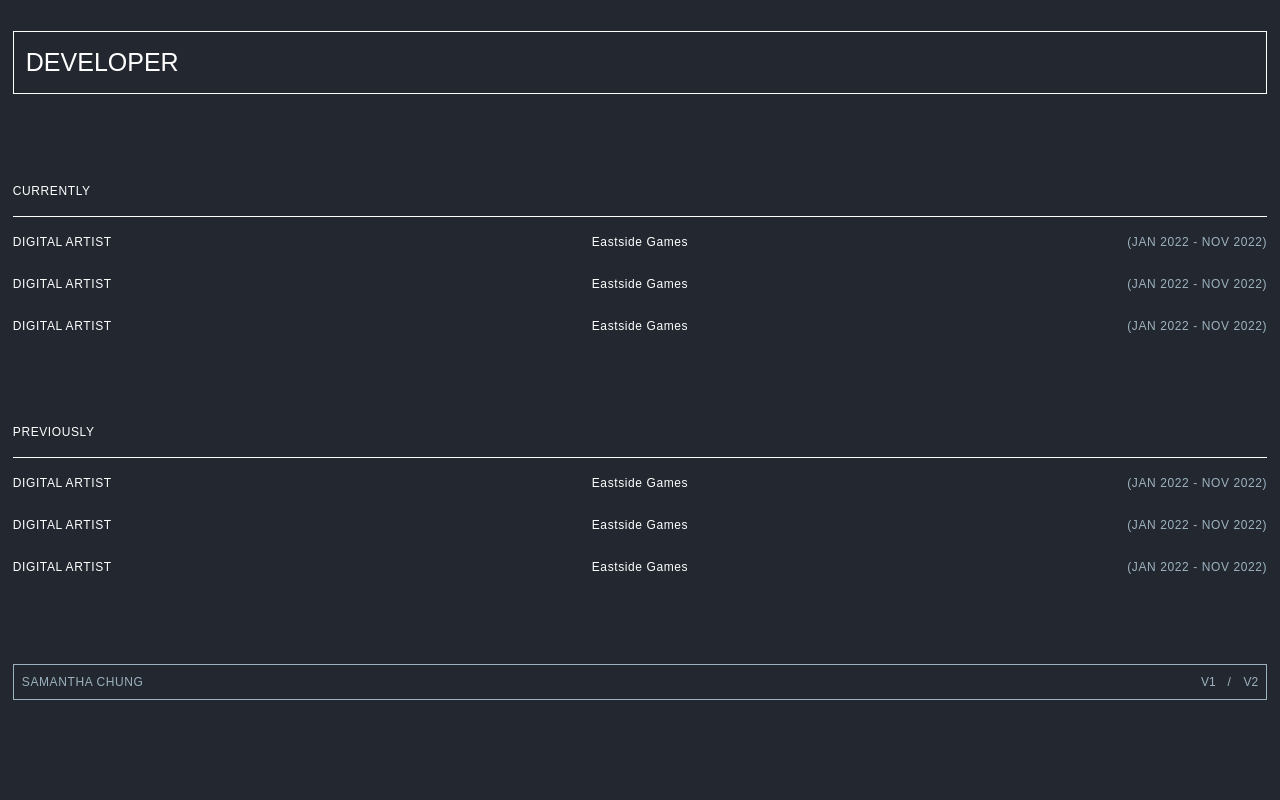
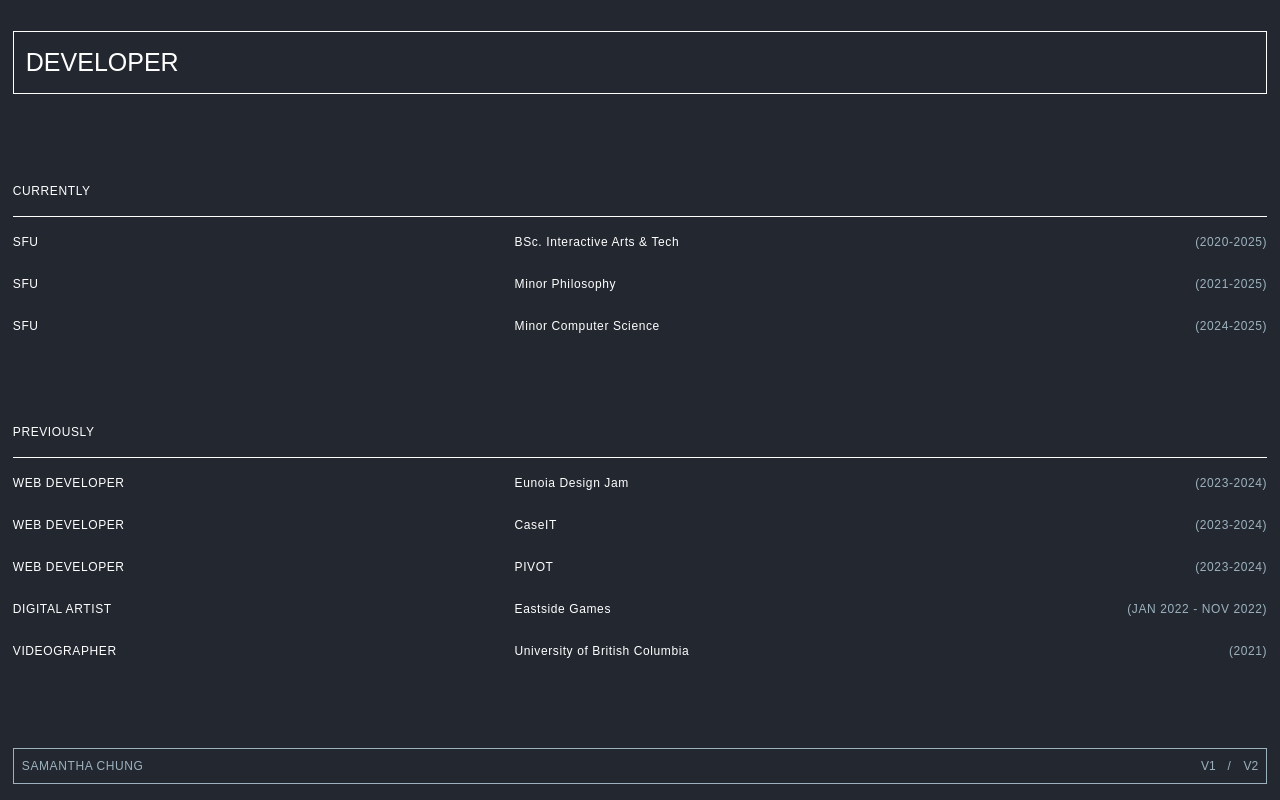
Before and after one commit to smchng/Porfolio_Dev, a Next.js app: page /about in a window 1280 px wide. Shown: the part 951-1751 px from the top of the page. Before the commit the page ends 1667 px from the top, so only its background shows below. Built offline with nearby package versions, Linux system fonts and the light colour scheme; a web font is replaced by a local one.

Commit message:
added ecepeirnce

```diff
--- a/components/table.tsx
+++ b/components/table.tsx
@@ -34,10 +34,13 @@ export const ExpTable = ({ header, list }: TableProp) => {
       {list && (
         <div>
           {list.map((item, index) => (
-            <div key={index} className="grid grid-cols-3 pb-[3vh]">
-              <p>{item.title}</p>
-              <p className="text-center">{item.component}</p>
-              <p className="text-blue text-right">{item.date}</p>
+            <div
+              key={index}
+              className="grid grid-cols-5 pb-[3vh] hover:underline"
+            >
+              <p className="col-span-2">{item.title}</p>
+              <p>{item.component}</p>
+              <p className="text-blue text-right col-span-2">{item.date}</p>
             </div>
           ))}
         </div>
--- a/pages/about.tsx
+++ b/pages/about.tsx
@@ -20,7 +20,7 @@ export default function About() {
   const buttonItems = [
     {
       header: "DEVELOPER",
-      text: "Specializes in motion gaphics and integrating animation Follow agile and scrum frameworks",
+      text: "Programming is like and on-going puzzle to me. I love solve the riddle of an algorithm. Whether I am trapped in my room or in a study group with friends, I enjoy exploring and learning what programming can offer.",
     },
     // {
     //   header: "DESIGNER",
@@ -28,11 +28,39 @@ export default function About() {
     // },
   ];
 
-  const expItems = [
+  const curItems = [
     {
-      date: "(JAN 2022 - NOV 2022)",
-      title: "DIGITAL ARTIST",
-      component: "Eastside Games",
+      date: "(2020-2025)",
+      title: "SFU",
+      component: "BSc. Interactive Arts & Tech",
+    },
+    {
+      date: "(2021-2025)",
+      title: "SFU",
+      component: "Minor Philosophy",
+    },
+    {
+      date: "(2024-2025)",
+      title: "SFU",
+      component: "Minor Computer Science",
+    },
+  ];
+
+  const preItems = [
+    {
+      date: "(2023-2024)",
+      title: "WEB DEVELOPER",
+      component: "Eunoia Design Jam",
+    },
+    {
+      date: "(2023-2024)",
+      title: "WEB DEVELOPER",
+      component: "CaseIT",
+    },
+    {
+      date: "(2023-2024)",
+      title: "WEB DEVELOPER",
+      component: "PIVOT",
     },
     {
       date: "(JAN 2022 - NOV 2022)",
@@ -40,9 +68,9 @@ export default function About() {
       component: "Eastside Games",
     },
     {
-      date: "(JAN 2022 - NOV 2022)",
-      title: "DIGITAL ARTIST",
-      component: "Eastside Games",
+      date: "(2021)",
+      title: "VIDEOGRAPHER",
+      component: "University of British Columbia",
     },
   ];
 
@@ -81,8 +109,8 @@ export default function About() {
         ))}
       </div>
       <div>
-        <ExpTable header="CURRENTLY" list={expItems} />
-        <ExpTable header="PREVIOUSLY" list={expItems} />
+        <ExpTable header="CURRENTLY" list={curItems} />
+        <ExpTable header="PREVIOUSLY" list={preItems} />
       </div>
     </div>
   );
```
